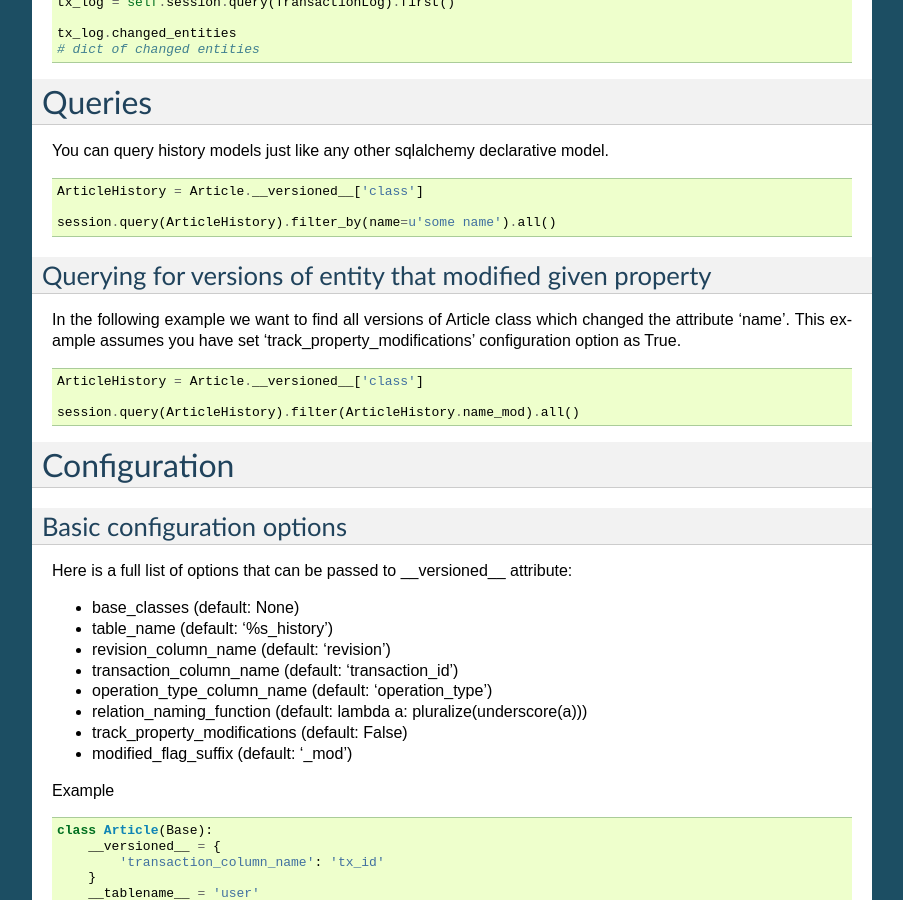
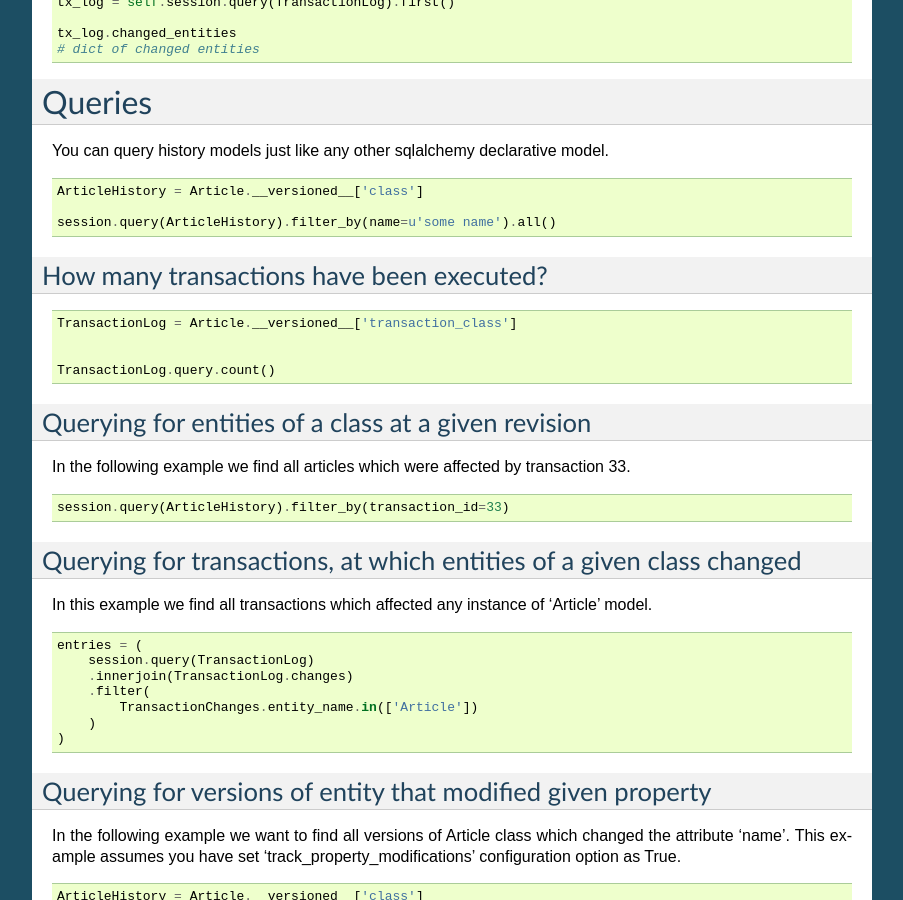
Before and after one commit to kvesteri/sqlalchemy-continuum, a Sphinx documentation site: the page built from docs/index.rst, in a window 1280 px wide and 900 px high, scrolled down 5509 px. Shown: the whole window, without its empty margins (198-1101 px from the left). Built offline with Sphinx 7.4.7, drawn with Linux system fonts in a browser that asks for light colours; some of the changed text lies outside the part shown.

Commit message:
Added more query examples

```diff
--- a/docs/index.rst
+++ b/docs/index.rst
@@ -392,6 +392,45 @@ You can query history models just like any other sqlalchemy declarative model.
     session.query(ArticleHistory).filter_by(name=u'some name').all()
 
 
+How many transactions have been executed?
+-----------------------------------------
+
+::
+
+    TransactionLog = Article.__versioned__['transaction_class']
+
+
+    TransactionLog.query.count()
+
+
+Querying for entities of a class at a given revision
+----------------------------------------------------
+
+
+In the following example we find all articles which were affected by transaction 33.
+
+::
+
+    session.query(ArticleHistory).filter_by(transaction_id=33)
+
+
+
+Querying for transactions, at which entities of a given class changed
+---------------------------------------------------------------------
+
+In this example we find all transactions which affected any instance of 'Article' model.
+
+::
+
+    entries = (
+        session.query(TransactionLog)
+        .innerjoin(TransactionLog.changes)
+        .filter(
+            TransactionChanges.entity_name.in(['Article'])
+        )
+    )
+
+
 
 Querying for versions of entity that modified given property
 ------------------------------------------------------------
```
